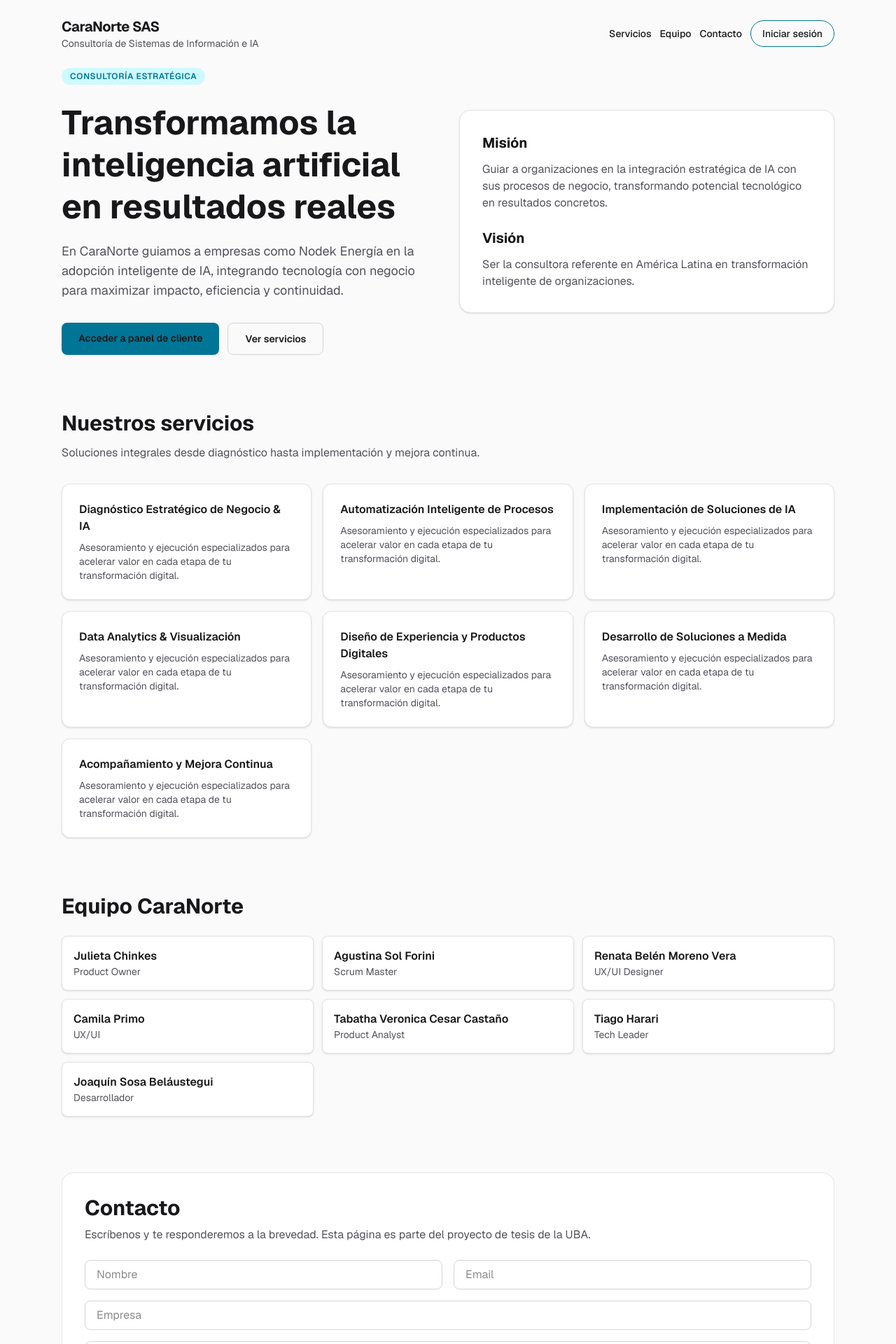
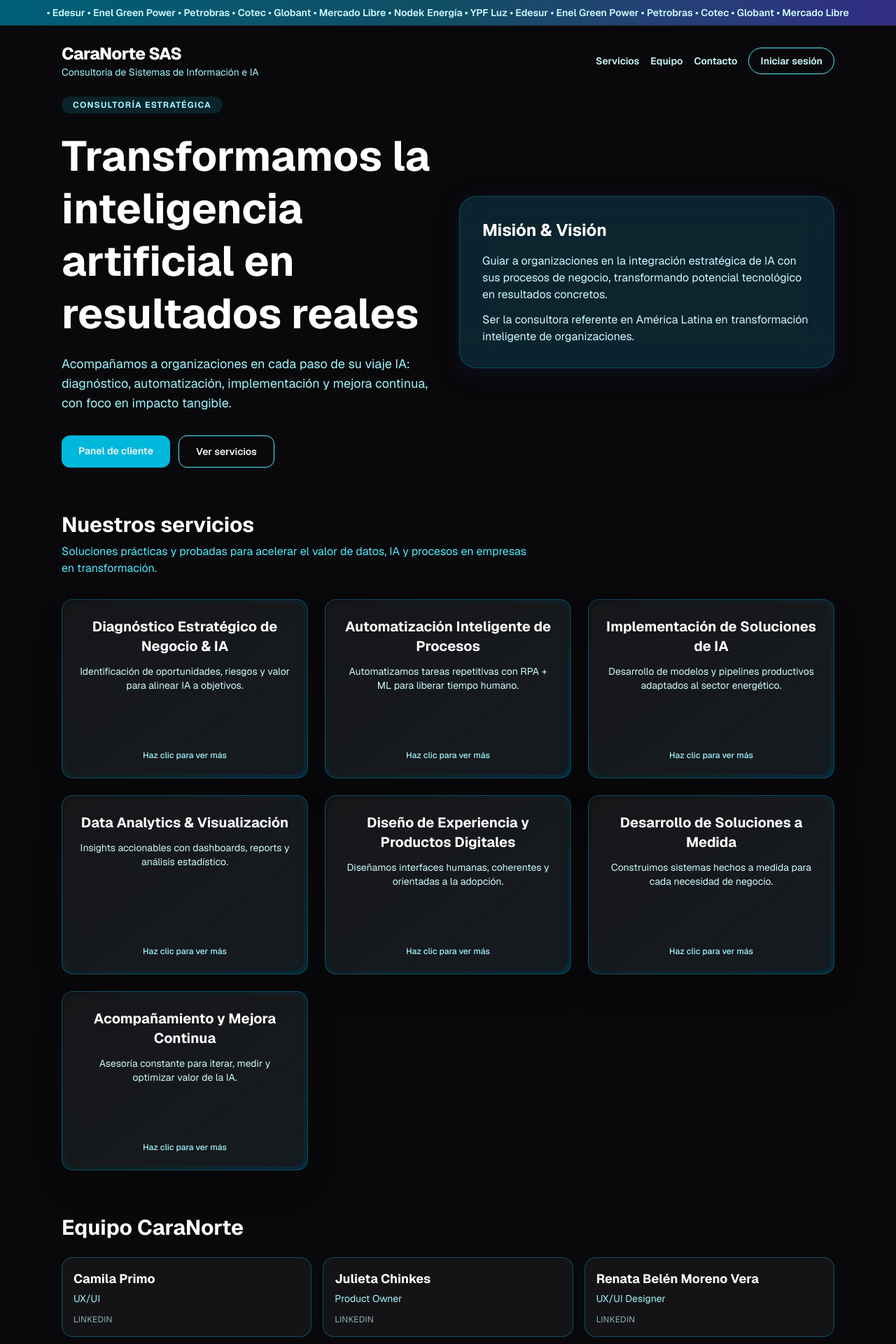
Before and after one commit to joacosb/caranorte, a Next.js app: page / in a window 1280 px wide. Shown: the top 1920 px of the page at 70% size. Built offline with nearby package versions, Linux system fonts and the light colour scheme.

Commit message:
feat: modern landing interactions + linkedin links + marquee; ensure remote sync

```diff
--- a/src/app/globals.css
+++ b/src/app/globals.css
@@ -32,6 +32,25 @@ body {
   min-height: 100vh;
 }
 
+.animate-marquee {
+  display: inline-block;
+  animation: marquee linear infinite;
+}
+
+@keyframes marquee {
+  0% { transform: translateX(0); }
+  100% { transform: translateX(-50%); }
+}
+
+.backface-hidden {
+  -webkit-backface-visibility: hidden;
+  backface-visibility: hidden;
+}
+
+.rotate-y-180 {
+  transform: rotateY(180deg);
+}
+
 a {
   color: inherit;
   text-decoration: none;
--- a/src/app/page.tsx
+++ b/src/app/page.tsx
@@ -1,108 +1,200 @@
+'use client'
+
 import Link from "next/link";
+import { useMemo, useState } from "react";
+
+const services = [
+  {
+    id: "diag",
+    title: "Diagnóstico Estratégico de Negocio & IA",
+    short: "Identificación de oportunidades, riesgos y valor para alinear IA a objetivos.",
+    details: "Mapeamos procesos, datos y capacidades, entregando roadmap corto/mediano plazo para resultados medibles.",
+    examples: ["Análisis de eficiencia de consumo energético", "Evaluación de madurez de datos"]
+  },
+  {
+    id: "auto",
+    title: "Automatización Inteligente de Procesos",
+    short: "Automatizamos tareas repetitivas con RPA + ML para liberar tiempo humano.",
+    details: "Implementamos bots con estándares de control y supervisión, integrados a sistemas existentes.",
+    examples: ["Facturación automática", "Gestión de workflows de compras"]
+  },
+  {
+    id: "impl",
+    title: "Implementación de Soluciones de IA",
+    short: "Desarrollo de modelos y pipelines productivos adaptados al sector energético.",
+    details: "Desde POC hasta deploy en cloud/híbrido, con monitoreo de desempeño y retraining.",
+    examples: ["Predicción de demanda", "Mantenimiento predictivo"]
+  },
+  {
+    id: "data",
+    title: "Data Analytics & Visualización",
+    short: "Insights accionables con dashboards, reports y análisis estadístico.",
+    details: "Implementamos pipelines ETL/ELT con buenas prácticas de gobernanza de datos.",
+    examples: ["Panel de KPIs de proyecto", "Análisis de temperatura de activos"]
+  },
+  {
+    id: "ux",
+    title: "Diseño de Experiencia y Productos Digitales",
+    short: "Diseñamos interfaces humanas, coherentes y orientadas a la adopción.",
+    details: "Prototipos interactivos y pruebas UX para validar con usuarios clave.",
+    examples: ["Portal de seguimiento de proyectos", "App de control de consumo"]
+  },
+  {
+    id: "dev",
+    title: "Desarrollo de Soluciones a Medida",
+    short: "Construimos sistemas hechos a medida para cada necesidad de negocio.",
+    details: "Back-end, front-end y APIs escalables con documentación, pruebas e integración continua.",
+    examples: ["Gestor de órdenes de trabajo", "Sistema de notificaciones multisensor"]
+  },
+  {
+    id: "acom",
+    title: "Acompañamiento y Mejora Continua",
+    short: "Asesoría constante para iterar, medir y optimizar valor de la IA.",
+    details: "Review mensual de métricas, OKRs y acciones para mantener evolución constante.",
+    examples: ["Sprints de mejora", "Coaching de equipos de datos"]
+  }
+];
+
+const team = [
+  { name: "Camila Primo", role: "UX/UI", link: "https://www.linkedin.com/in/primo-camila/" },
+  { name: "Julieta Chinkes", role: "Product Owner", link: "https://www.linkedin.com/in/julieta-chinkes-48a7b126a/" },
+  { name: "Renata Belén Moreno Vera", role: "UX/UI Designer", link: "https://www.linkedin.com/in/renatabmv/" },
+  { name: "Agustina Sol Forini", role: "Scrum Master", link: "https://www.linkedin.com/in/agustina-sol-forini/" },
+  { name: "Tabatha Veronica Cesar Castaño", role: "Product Analyst", link: "https://www.linkedin.com/in/tabatha-cesar-95a325213/" },
+  { name: "Tiago Harari", role: "Tech Leader", link: "https://www.linkedin.com/in/tiagoharari/" },
+  { name: "Joaquín Sosa Beláustegui", role: "Desarrollador", link: "https://www.linkedin.com/in/joaquinsb/" }
+];
+
+const partners = ["Nodek Energía", "YPF Luz", "Edesur", "Enel Green Power", "Petrobras", "Cotec", "Globant", "Mercado Libre"];
 
 export default function Home() {
+  const [flipped, setFlipped] = useState<Record<string, boolean>>({});
+  const [hoveredService, setHoveredService] = useState<string | null>(null);
+  const companyList = useMemo(() => partners.join("   •   "), []);
+
+  function toggleFlip(id: string) {
+    setFlipped((s) => ({ ...s, [id]: !s[id] }));
+  }
+
   return (
-    <div className="min-h-screen bg-zinc-50 text-zinc-900 dark:bg-zinc-950 dark:text-zinc-100">
+    <div className="min-h-screen bg-zinc-950 text-zinc-100">
+      <div className="border-b border-zinc-800 bg-gradient-to-r from-cyan-800 via-cyan-900 to-indigo-900 py-2 text-sm text-cyan-100">
+        <div className="mx-auto flex w-full max-w-6xl overflow-hidden">
+          <div className="animate-marquee whitespace-nowrap text-cyan-100 font-semibold" style={{ animationDuration: "24s" }}>
+            {companyList}   •   {companyList}
+          </div>
+        </div>
+      </div>
+
       <header className="mx-auto flex w-full max-w-6xl items-center justify-between px-6 py-6">
         <div>
-          <p className="text-xl font-bold tracking-tight">CaraNorte SAS</p>
-          <p className="text-sm text-zinc-600 dark:text-zinc-400">Consultoría de Sistemas de Información e IA</p>
+          <p className="text-2xl font-extrabold tracking-tight text-white">CaraNorte SAS</p>
+          <p className="text-sm text-cyan-200">Consultoría de Sistemas de Información e IA</p>
         </div>
-        <nav className="flex items-center gap-3 text-sm font-medium">
-          <a href="#servicios" className="hover:text-cyan-700 dark:hover:text-cyan-300">Servicios</a>
-          <a href="#equipo" className="hover:text-cyan-700 dark:hover:text-cyan-300">Equipo</a>
-          <a href="#contacto" className="hover:text-cyan-700 dark:hover:text-cyan-300">Contacto</a>
-          <Link
-            href="/login"
-            className="rounded-full border border-cyan-700 px-4 py-2 text-cyan-700 transition hover:bg-cyan-50 dark:border-cyan-300 dark:text-cyan-300 dark:hover:bg-cyan-900/20"
-          >
+        <nav className="flex items-center gap-4 text-sm font-semibold text-cyan-100">
+          <a href="#servicios" className="transition hover:text-white">Servicios</a>
+          <a href="#equipo" className="transition hover:text-white">Equipo</a>
+          <a href="#contacto" className="transition hover:text-white">Contacto</a>
+          <Link href="/login" className="rounded-full border border-cyan-300 px-4 py-2 text-cyan-100 transition hover:bg-cyan-500/20 hover:text-white">
             Iniciar sesión
           </Link>
         </nav>
       </header>
 
-      <main className="mx-auto flex w-full max-w-6xl flex-col gap-20 px-6 pb-20">
+      <main className="mx-auto flex w-full max-w-6xl flex-col gap-16 px-6 pb-20">
         <section className="grid gap-8 lg:grid-cols-2 lg:items-center">
           <div>
-            <p className="inline-block rounded-full bg-cyan-100 px-3 py-1 text-xs font-semibold uppercase tracking-wider text-cyan-700 dark:bg-cyan-900/40 dark:text-cyan-200">
-              Consultoría estratégica
-            </p>
-            <h1 className="mt-6 text-4xl font-bold leading-tight md:text-5xl">Transformamos la inteligencia artificial en resultados reales</h1>
-            <p className="mt-5 max-w-xl text-lg text-zinc-600 dark:text-zinc-300">
-              En CaraNorte guiamos a empresas como Nodek Energía en la adopción inteligente de IA, integrando tecnología con negocio para maximizar impacto, eficiencia y continuidad.
-            </p>
+            <p className="inline-block rounded-full bg-cyan-500/15 px-4 py-1 text-xs font-bold uppercase tracking-widest text-cyan-200">Consultoría estratégica</p>
+            <h1 className="mt-6 text-4xl font-bold leading-tight text-white md:text-6xl">Transformamos la inteligencia artificial en resultados reales</h1>
+            <p className="mt-5 max-w-xl text-lg text-cyan-200">Acompañamos a organizaciones en cada paso de su viaje IA: diagnóstico, automatización, implementación y mejora continua, con foco en impacto tangible.</p>
             <div className="mt-8 flex flex-wrap gap-3">
-              <Link href="/login" className="rounded-lg bg-cyan-700 px-6 py-3 text-sm font-semibold text-white transition hover:bg-cyan-600">
-                Acceder a panel de cliente
-              </Link>
-              <a href="#servicios" className="rounded-lg border border-zinc-300 px-6 py-3 text-sm font-semibold text-zinc-800 hover:border-cyan-700 hover:text-cyan-700 dark:border-zinc-700 dark:text-zinc-200">
-                Ver servicios
-              </a>
+              <Link href="/login" className="rounded-xl bg-cyan-500 px-6 py-3 text-sm font-semibold text-zinc-950 transition hover:bg-cyan-400">Panel de cliente</Link>
+              <a href="#servicios" className="rounded-xl border border-cyan-300 px-6 py-3 text-sm font-semibold text-cyan-100 transition hover:border-white hover:text-white">Ver servicios</a>
             </div>
           </div>
-          <div className="rounded-2xl border border-zinc-200 bg-white p-8 shadow-sm dark:border-zinc-800 dark:bg-zinc-900">
-            <h2 className="text-xl font-bold">Misión</h2>
-            <p className="mt-3 text-zinc-600 dark:text-zinc-300">Guiar a organizaciones en la integración estratégica de IA con sus procesos de negocio, transformando potencial tecnológico en resultados concretos.</p>
-            <h2 className="mt-6 text-xl font-bold">Visión</h2>
-            <p className="mt-3 text-zinc-600 dark:text-zinc-300">Ser la consultora referente en América Latina en transformación inteligente de organizaciones.</p>
+          <div className="relative rounded-3xl border border-cyan-500/30 bg-cyan-900/40 p-8 backdrop-blur-xl shadow-[0_8px_30px_rgba(20,20,55,0.5)]">
+            <h2 className="text-white text-2xl font-bold">Misión & Visión</h2>
+            <p className="mt-4 text-cyan-100">Guiar a organizaciones en la integración estratégica de IA con sus procesos de negocio, transformando potencial tecnológico en resultados concretos.</p>
+            <p className="mt-3 text-cyan-100">Ser la consultora referente en América Latina en transformación inteligente de organizaciones.</p>
           </div>
         </section>
 
         <section id="servicios">
-          <h2 className="text-3xl font-bold">Nuestros servicios</h2>
-          <p className="mt-3 max-w-2xl text-zinc-600 dark:text-zinc-300">Soluciones integrales desde diagnóstico hasta implementación y mejora continua.</p>
-          <div className="mt-8 grid gap-4 sm:grid-cols-2 xl:grid-cols-3">
-            {[
-              "Diagnóstico Estratégico de Negocio & IA",
-              "Automatización Inteligente de Procesos",
-              "Implementación de Soluciones de IA",
-              "Data Analytics & Visualización",
-              "Diseño de Experiencia y Productos Digitales",
-              "Desarrollo de Soluciones a Medida",
-              "Acompañamiento y Mejora Continua",
-            ].map((item) => (
-              <article key={item} className="rounded-xl border border-zinc-200 bg-white p-6 shadow-sm dark:border-zinc-800 dark:bg-zinc-900">
-                <h3 className="font-semibold">{item}</h3>
-                <p className="mt-2 text-sm text-zinc-600 dark:text-zinc-300">Asesoramiento y ejecución especializados para acelerar valor en cada etapa de tu transformación digital.</p>
-              </article>
+          <h2 className="text-3xl font-bold text-white">Nuestros servicios</h2>
+          <p className="mt-2 max-w-2xl text-cyan-300">Soluciones prácticas y probadas para acelerar el valor de datos, IA y procesos en empresas en transformación.</p>
+
+          <div className="mt-8 grid gap-6 sm:grid-cols-2 xl:grid-cols-3">
+            {services.map((service) => {
+              const isFlipped = flipped[service.id];
+              const isHovered = hoveredService === service.id;
+
+              return (
+                <button
+                  key={service.id}
+                  onClick={() => toggleFlip(service.id)}
+                  onMouseEnter={() => setHoveredService(service.id)}
+                  onMouseLeave={() => setHoveredService(null)}
+                  className="group relative h-64 cursor-pointer rounded-2xl border border-cyan-500/30 bg-gradient-to-br from-zinc-900/70 to-cyan-950/80 p-1 shadow-2xl transition-transform duration-300 hover:-translate-y-1 hover:scale-[1.01] focus:outline-none"
+                  type="button"
+                >
+                  <div className={`relative h-full w-full rounded-2xl overflow-hidden transition-transform duration-500 ease-in-out ${isFlipped ? "rotate-y-180" : ""}`}>
+                    <div className={`absolute inset-0 backface-hidden flex flex-col justify-between p-5 ${isHovered ? "bg-cyan-600/20" : "bg-zinc-900/80"}`}>
+                      <div>
+                        <h3 className="text-xl font-bold text-white">{service.title}</h3>
+                        <p className="mt-3 text-sm text-cyan-100">{service.short}</p>
+                      </div>
+                      <p className="text-xs font-medium text-cyan-200">Haz clic para ver más</p>
+                    </div>
+                    <div className="absolute inset-0 rotate-y-180 backface-hidden bg-gradient-to-br from-cyan-500 to-indigo-600 p-6 text-white">
+                      <h3 className="text-lg font-bold">{service.title}</h3>
+                      <p className="mt-3 text-sm">{service.details}</p>
+                      <ul className="mt-4 list-disc pl-5 text-sm text-cyan-50">
+                        {service.examples.map((example) => (<li key={example}>{example}</li>))}
+                      </ul>
+                      <p className="mt-4 text-xs opacity-80">Haz clic para volver.</p>
+                    </div>
+                  </div>
+                </button>
+              );
+            })}
+          </div>
+        </section>
+
+        <section id="equipo">
+          <h2 className="text-3xl font-bold text-white">Equipo CaraNorte</h2>
+          <div className="mt-6 grid gap-4 md:grid-cols-2 lg:grid-cols-3">
+            {team.map((member) => (
+              <a
+                key={member.name}
+                href={member.link}
+                target="_blank"
+                rel="noreferrer noopener"
+                className="group flex flex-col justify-between rounded-2xl border border-cyan-400/30 bg-zinc-900/80 p-4 text-left transition-all duration-300 hover:-translate-y-1 hover:border-cyan-200 hover:bg-cyan-900/40"
+              >
+                <div>
+                  <p className="text-lg font-bold text-white">{member.name}</p>
+                  <p className="mt-1 text-sm text-cyan-200">{member.role}</p>
+                </div>
+                <p className="mt-3 text-xs uppercase tracking-wide text-cyan-100/70 group-hover:text-cyan-50">LinkedIn</p>
+              </a>
             ))}
           </div>
         </section>
 
-        <section id="equipo">
-          <h2 className="text-3xl font-bold">Equipo CaraNorte</h2>
-          <div className="mt-6 grid gap-3 md:grid-cols-2 lg:grid-cols-3">
-            {[
-              { name: "Julieta Chinkes", role: "Product Owner" },
-              { name: "Agustina Sol Forini", role: "Scrum Master" },
-              { name: "Renata Belén Moreno Vera", role: "UX/UI Designer" },
-              { name: "Camila Primo", role: "UX/UI" },
-              { name: "Tabatha Veronica Cesar Castaño", role: "Product Analyst" },
-              { name: "Tiago Harari", role: "Tech Leader" },
-              { name: "Joaquín Sosa Beláustegui", role: "Desarrollador" },
-            ].map((member) => (
-              <div key={member.name} className="rounded-lg border border-zinc-200 bg-white p-4 shadow-sm dark:border-zinc-800 dark:bg-zinc-900">
-                <p className="font-semibold">{member.name}</p>
-                <p className="text-sm text-zinc-600 dark:text-zinc-400">{member.role}</p>
-              </div>
-            ))}
-          </div>
-        </section>
-
-        <section id="contacto" className="rounded-2xl border border-zinc-200 bg-white p-8 dark:border-zinc-800 dark:bg-zinc-900">
-          <h2 className="text-3xl font-bold">Contacto</h2>
-          <p className="mt-2 text-zinc-600 dark:text-zinc-300">Escríbenos y te responderemos a la brevedad. Esta página es parte del proyecto de tesis de la UBA.</p>
+        <section id="contacto" className="rounded-2xl border border-cyan-800/60 bg-zinc-900/80 p-8">
+          <h2 className="text-3xl font-bold text-white">Contacto</h2>
+          <p className="mt-2 text-cyan-300">Escríbenos y te responderemos en breve. Este sitio es proyecto de tesis UBA.</p>
           <form className="mt-6 grid gap-4 sm:grid-cols-2">
-            <input type="text" placeholder="Nombre" className="rounded-lg border border-zinc-300 px-4 py-2 outline-none focus:border-cyan-500 dark:border-zinc-700 dark:bg-zinc-950" />
-            <input type="email" placeholder="Email" className="rounded-lg border border-zinc-300 px-4 py-2 outline-none focus:border-cyan-500 dark:border-zinc-700 dark:bg-zinc-950" />
-            <input type="text" placeholder="Empresa" className="sm:col-span-2 rounded-lg border border-zinc-300 px-4 py-2 outline-none focus:border-cyan-500 dark:border-zinc-700 dark:bg-zinc-950" />
-            <textarea placeholder="Mensaje" rows={4} className="sm:col-span-2 rounded-lg border border-zinc-300 px-4 py-2 outline-none focus:border-cyan-500 dark:border-zinc-700 dark:bg-zinc-950" />
-            <button type="submit" className="sm:col-span-2 rounded-lg bg-cyan-700 px-4 py-3 font-semibold text-white hover:bg-cyan-600">Enviar mensaje</button>
+            <input type="text" placeholder="Nombre" className="rounded-lg border border-cyan-700/50 bg-zinc-950 px-4 py-2 text-white outline-none focus:border-cyan-300" />
+            <input type="email" placeholder="Email" className="rounded-lg border border-cyan-700/50 bg-zinc-950 px-4 py-2 text-white outline-none focus:border-cyan-300" />
+            <input type="text" placeholder="Empresa" className="sm:col-span-2 rounded-lg border border-cyan-700/50 bg-zinc-950 px-4 py-2 text-white outline-none focus:border-cyan-300" />
+            <textarea placeholder="Mensaje" rows={4} className="sm:col-span-2 rounded-lg border border-cyan-700/50 bg-zinc-950 px-4 py-2 text-white outline-none focus:border-cyan-300" />
+            <button type="submit" className="sm:col-span-2 rounded-lg bg-cyan-500 px-4 py-3 font-semibold text-zinc-900 transition hover:bg-cyan-400">Enviar mensaje</button>
           </form>
         </section>
       </main>
 
-      <footer className="border-t border-zinc-200 px-6 py-6 text-sm text-zinc-500 dark:border-zinc-800 dark:text-zinc-400">
+      <footer className="border-t border-zinc-800 px-6 py-6 text-sm text-cyan-200">
         <div className="mx-auto flex w-full max-w-6xl flex-col items-center justify-between gap-2 sm:flex-row">
           <span>CaraNorte SAS · Transformación inteligente de organizaciones</span>
           <span>© {new Date().getFullYear()} · caranorte.online</span>
```
